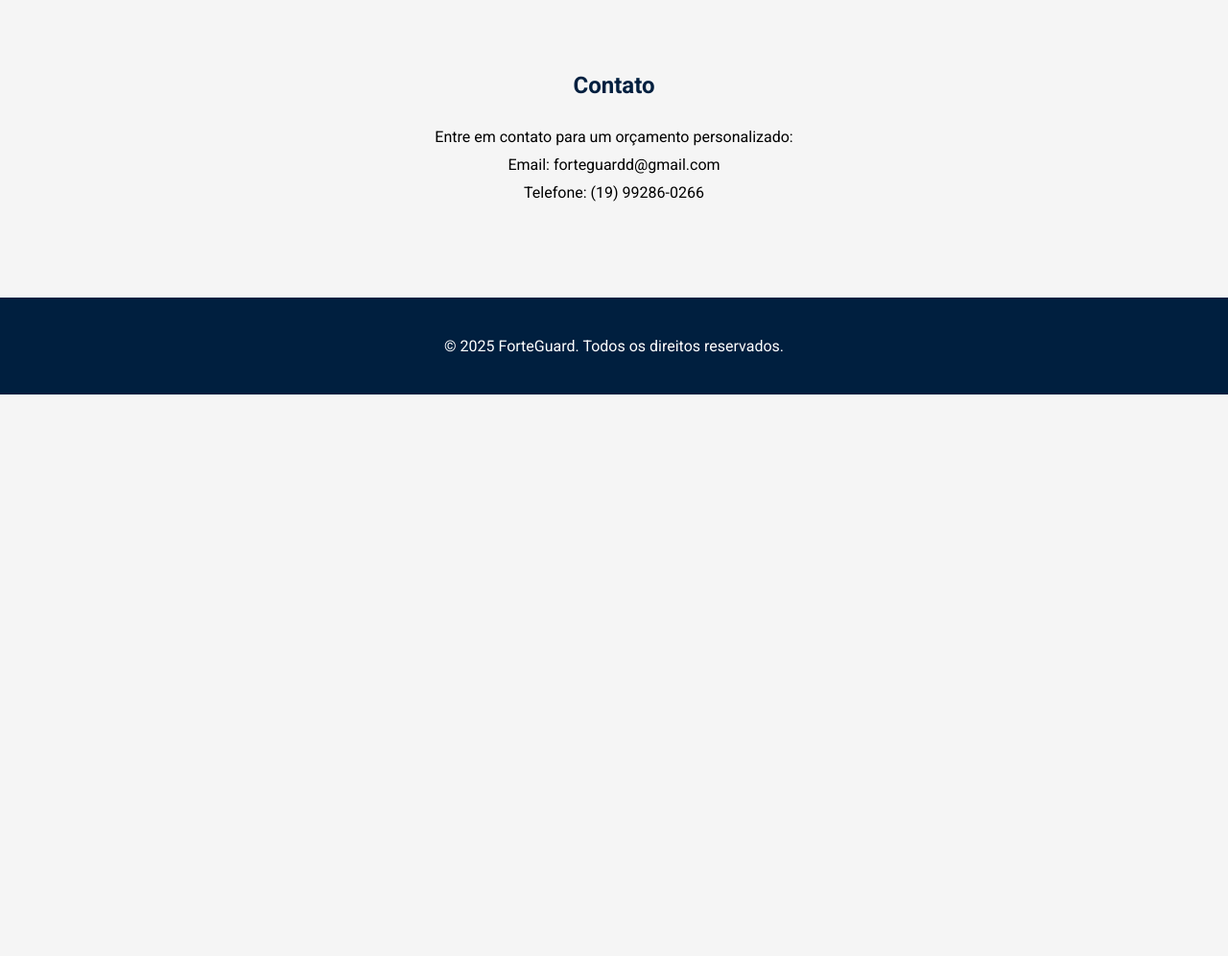
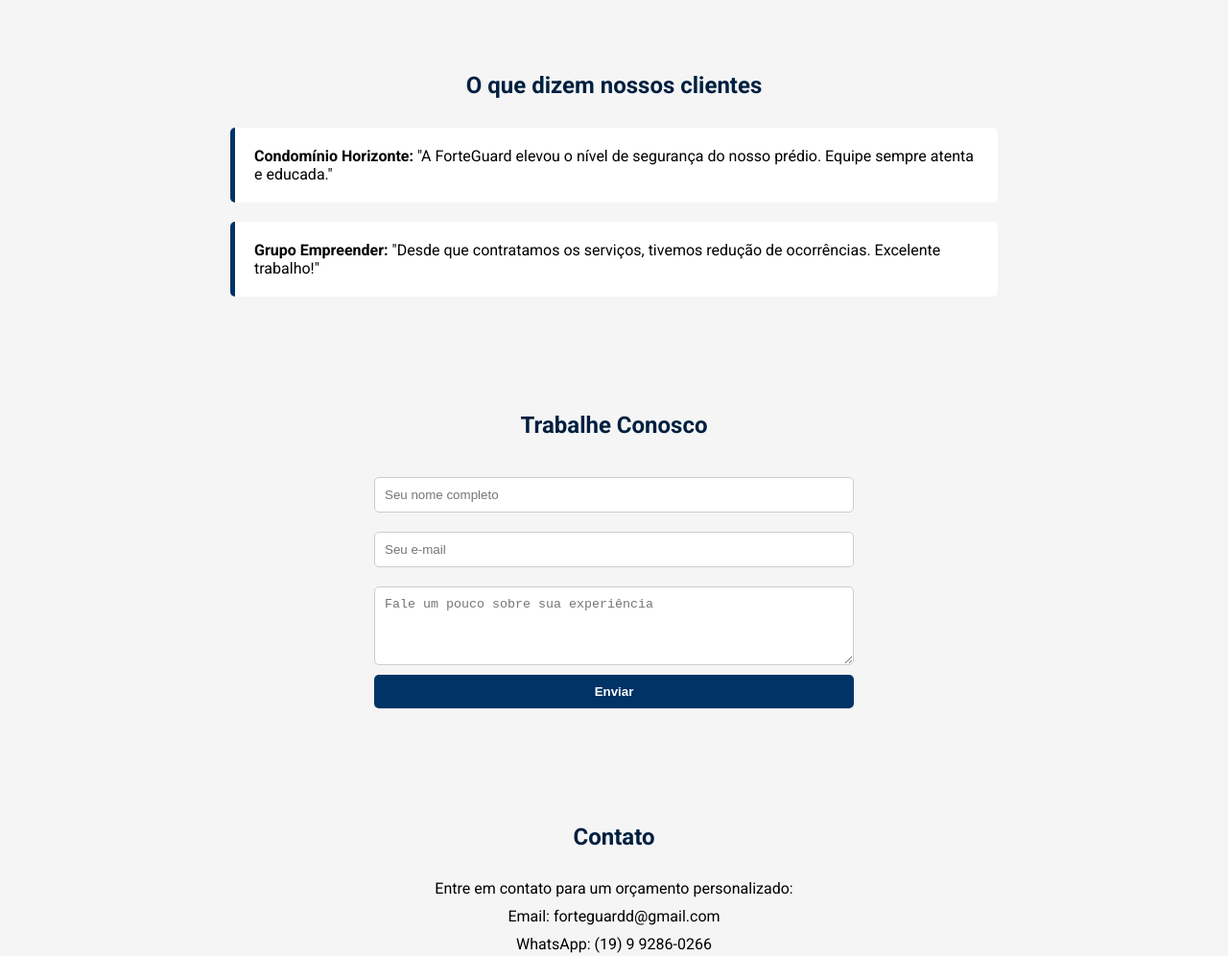
Before and after one commit to forteguard/forteguard-sitte, a plain HTML site: page index.html in a window 1280 px wide. Shown: the part 1200-2196 px from the top of the page at 96% size. Before the commit the page ends 1611 px from the top, so only its background shows below. Drawn offline with Linux system fonts and the light colour scheme.

Commit message:
Update index.html

```diff
--- a/index.html
+++ b/index.html
@@ -87,6 +87,46 @@
       color: #003366;
       margin-bottom: 10px;
     }
+    form {
+      display: flex;
+      flex-direction: column;
+      max-width: 500px;
+      margin: auto;
+    }
+    form input, form textarea {
+      padding: 10px;
+      margin: 10px 0;
+      border-radius: 5px;
+      border: 1px solid #ccc;
+    }
+    form button {
+      padding: 10px;
+      background-color: #003366;
+      color: white;
+      border: none;
+      border-radius: 5px;
+      cursor: pointer;
+      font-weight: bold;
+    }
+    form button:hover {
+      background-color: #001f3f;
+    }
+    .testimonials {
+      display: flex;
+      flex-direction: column;
+      gap: 20px;
+      max-width: 800px;
+      margin: auto;
+    }
+    .testimonial {
+      background-color: #fff;
+      padding: 20px;
+      border-left: 5px solid #003366;
+      border-radius: 5px;
+    }
+    .testimonial p {
+      margin: 0;
+    }
     #contato p {
       text-align: center;
       font-size: 16px;
@@ -113,6 +153,8 @@
   <nav>
     <a href="#sobre">Sobre</a>
     <a href="#servicos">Serviços</a>
+    <a href="#clientes">Clientes</a>
+    <a href="#trabalhe">Trabalhe Conosco</a>
     <a href="#contato">Contato</a>
   </nav>
   <section class="hero">
@@ -144,11 +186,31 @@
       </div>
     </div>
   </section>
+  <section id="clientes">
+    <h2>O que dizem nossos clientes</h2>
+    <div class="testimonials">
+      <div class="testimonial">
+        <p><strong>Condomínio Horizonte:</strong> "A ForteGuard elevou o nível de segurança do nosso prédio. Equipe sempre atenta e educada."</p>
+      </div>
+      <div class="testimonial">
+        <p><strong>Grupo Empreender:</strong> "Desde que contratamos os serviços, tivemos redução de ocorrências. Excelente trabalho!"</p>
+      </div>
+    </div>
+  </section>
+  <section id="trabalhe">
+    <h2>Trabalhe Conosco</h2>
+    <form action="mailto:forteguardd@gmail.com" method="post" enctype="text/plain">
+      <input type="text" name="nome" placeholder="Seu nome completo" required>
+      <input type="email" name="email" placeholder="Seu e-mail" required>
+      <textarea name="mensagem" rows="4" placeholder="Fale um pouco sobre sua experiência"></textarea>
+      <button type="submit">Enviar</button>
+    </form>
+  </section>
   <section id="contato">
     <h2>Contato</h2>
     <p>Entre em contato para um orçamento personalizado:</p>
     <p>Email: forteguardd@gmail.com</p>
-    <p>Telefone: (19) 99286-0266</p>
+    <p>WhatsApp: (19) 9 9286-0266</p>
   </section>
   <footer>
     <p>&copy; 2025 ForteGuard. Todos os direitos reservados.</p>
```
